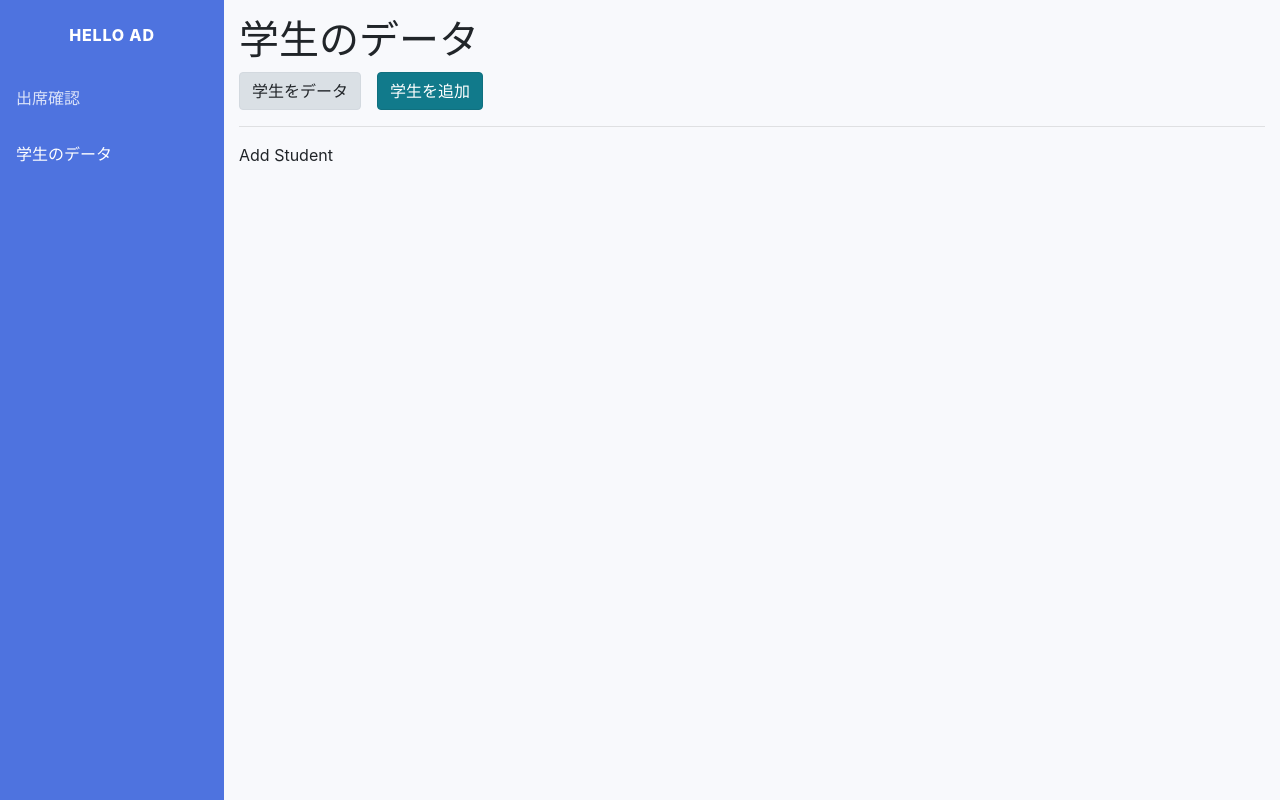
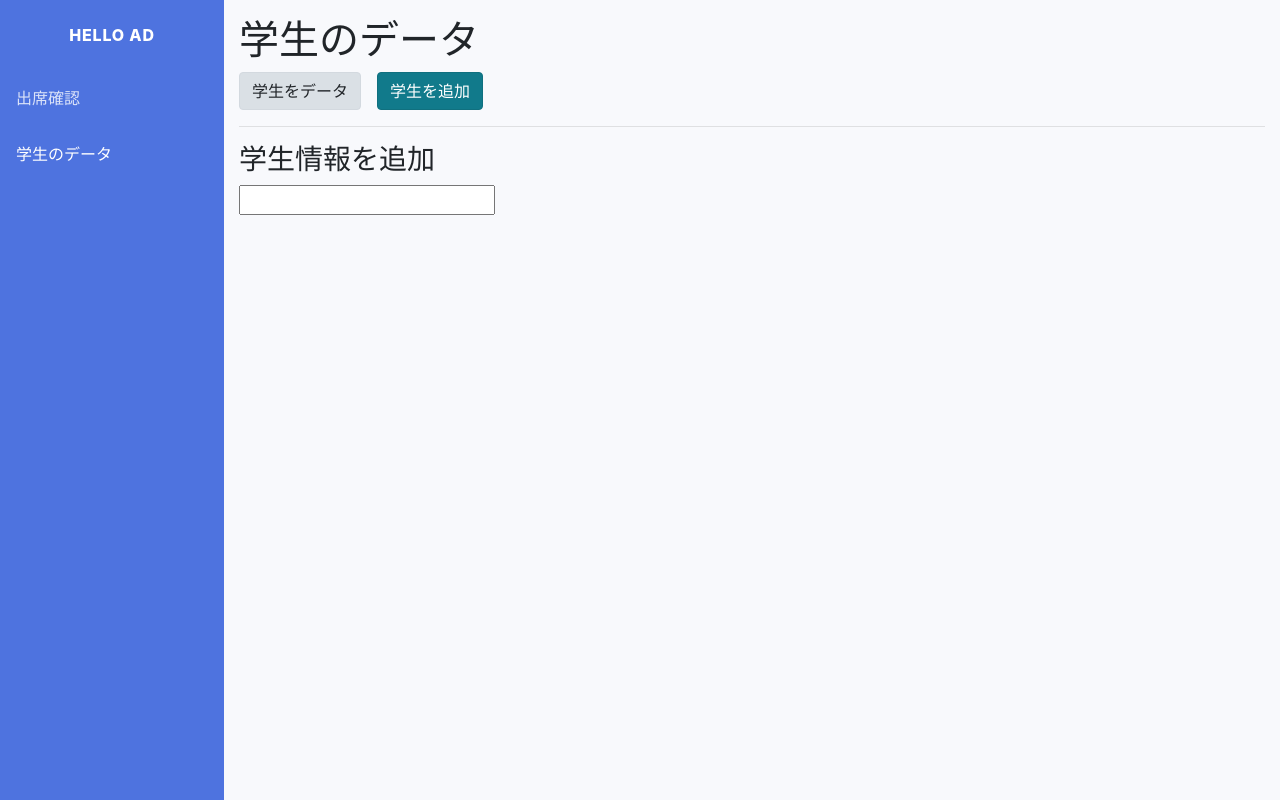
Before and after one commit to nguyennambei/student-management-system, a React (Create React App) app: page /studentdata/addstudent in a window 1280 px wide. Built offline with nearby package versions, Linux system fonts and the light colour scheme.

Commit message:
add input

```diff
--- a/src/components/studentData/AddStudent.js
+++ b/src/components/studentData/AddStudent.js
@@ -2,6 +2,11 @@ import React from 'react';
 
 export default function AddStudent(){
     return(
-        <p>Add Student</p>
+        <div>
+        <h3>学生情報を追加</h3>
+        <div>
+            <input></input>
+        </div>
+        </div>
     );
 }
```
